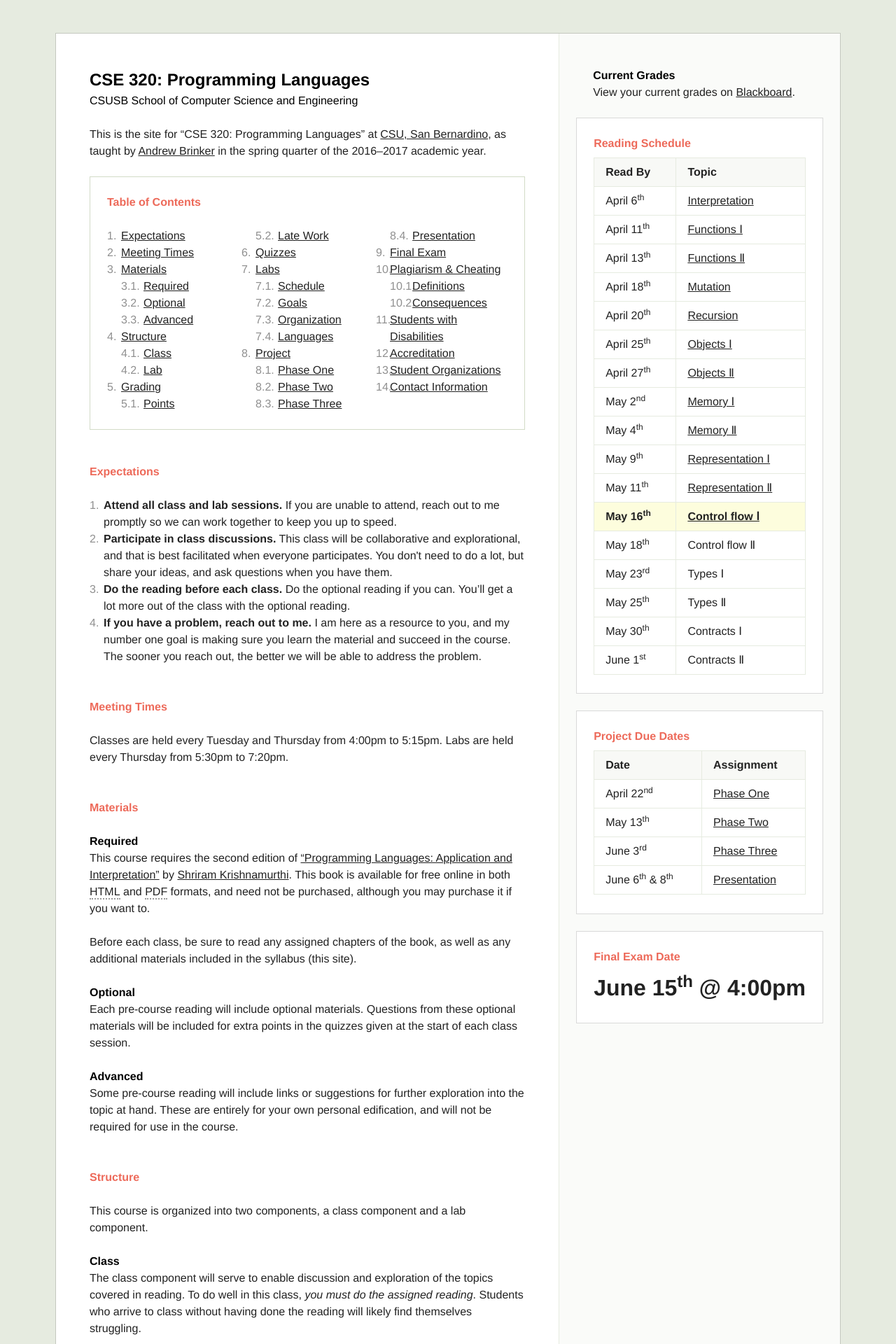
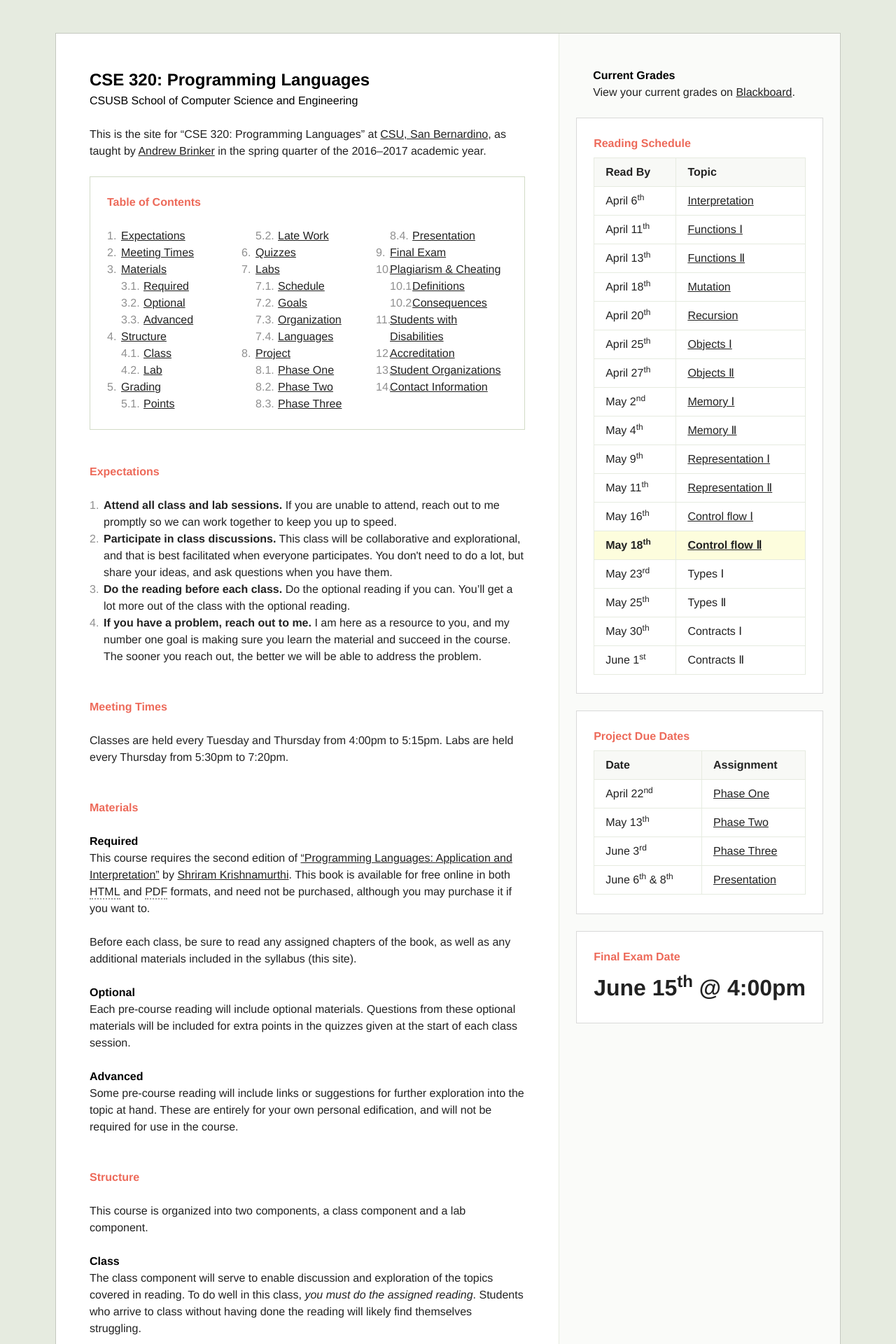
Before and after one commit to alilleybrinker/programming-languages-course, a Jekyll site: the page built from index.html, in a window 1280 px wide. Shown: the top 1920 px of the page at 70% size. Built offline with Jekyll 4.4.1, drawn with Linux system fonts in a browser that asks for light colours.

Commit message:
Fixed sidebar

```diff
--- a/_includes/sidebar.html
+++ b/_includes/sidebar.html
@@ -19,8 +19,8 @@
             <tr><td>May&nbsp;4<sup>th</sup></td><td><a href="{{ site.baseurl }}/reading/memory-2">Memory Ⅱ</a></td></tr>
             <tr><td>May&nbsp;9<sup>th</sup></td><td><a href="{{ site.baseurl }}/reading/representation-1">Representation Ⅰ</a></td></tr>
             <tr><td>May&nbsp;11<sup>th</sup></td><td><a href="{{ site.baseurl }}/reading/representation-2">Representation Ⅱ</a></td></tr>
-            <tr class="highlight-row"><td>May&nbsp;16<sup>th</sup></td><td><a href="{{ site.baseurl }}/reading/control-flow-1">Control flow Ⅰ</a></td></tr>
-            <tr><td>May&nbsp;18<sup>th</sup></td><td>Control flow Ⅱ</td></tr>
+            <tr><td>May&nbsp;16<sup>th</sup></td><td><a href="{{ site.baseurl }}/reading/control-flow-1">Control flow Ⅰ</a></td></tr>
+            <tr class="highlight-row"><td>May&nbsp;18<sup>th</sup></td><td><a href="{{ site.baseurl }}/reading/control-flow-2">Control flow Ⅱ</a></td></tr>
             <tr><td>May&nbsp;23<sup>rd</sup></td><td>Types Ⅰ</td></tr>
             <tr><td>May&nbsp;25<sup>th</sup></td><td>Types Ⅱ</td></tr>
 
```
